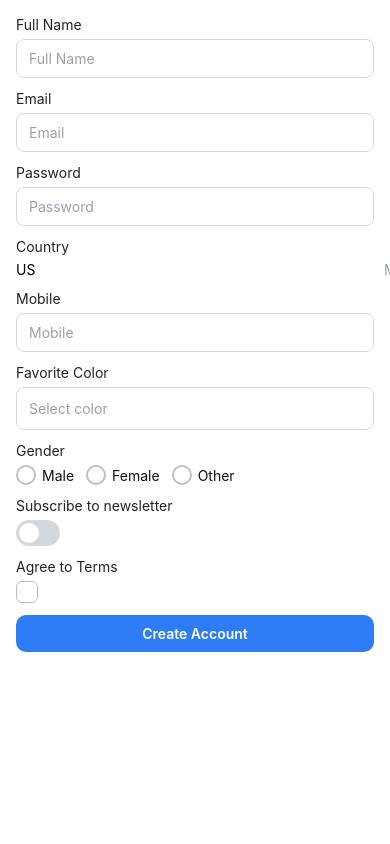
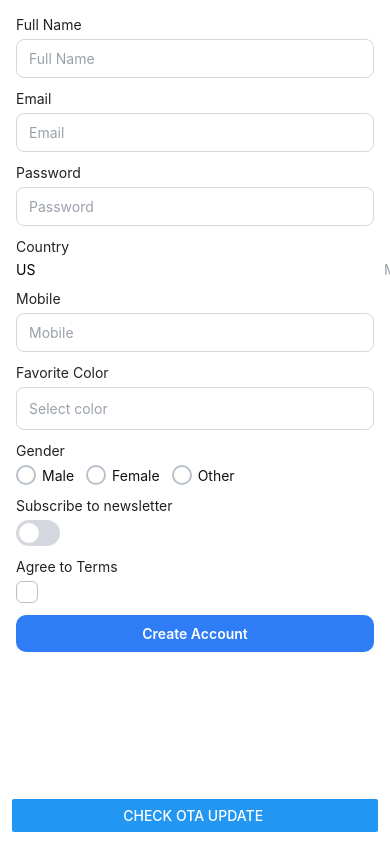
Before and after one commit to ayushnathvani/OTA-bundle, a React Native app: screen / in a window 390 px wide. Built offline with nearby package versions, Linux system fonts and the light colour scheme.

Commit message:
OTA Update

```diff
--- a/App.tsx
+++ b/App.tsx
@@ -5,16 +5,39 @@
  * @format
  */
 
-import { StatusBar, StyleSheet, useColorScheme, View } from 'react-native';
+import {
+  StatusBar,
+  StyleSheet,
+  useColorScheme,
+  View,
+  Button,
+} from 'react-native';
+import { useState } from 'react';
+import { checkGitOTAUpdate } from './src/utils/ota';
 import DemoDynamicFormScreen from './src/screens/DemoDynamicFormScreen';
 
 function App() {
   const isDarkMode = useColorScheme() === 'dark';
+  const [progress, setProgress] = useState(0);
 
   return (
     <View style={styles.container}>
       <StatusBar barStyle={isDarkMode ? 'light-content' : 'dark-content'} />
       <DemoDynamicFormScreen />
+      {/* Simple trigger to test OTA via Git in dev builds */}
+      <View style={styles.otaBar}>
+        <Button
+          title={`Check OTA Update ${
+            progress ? `(${progress.toFixed(0)}%)` : ''
+          }`}
+          onPress={() =>
+            checkGitOTAUpdate({
+              repoUrl: 'https://github.com/ayushnathvani/OTA-bundle.git',
+              onProgress: setProgress,
+            })
+          }
+        />
+      </View>
     </View>
   );
 }
@@ -23,6 +46,9 @@ const styles = StyleSheet.create({
   container: {
     flex: 1,
   },
+  otaBar: {
+    padding: 12,
+  },
 });
 
 export default App;
--- /dev/null
+++ b/src/utils/ota.ts
@@ -0,0 +1,65 @@
+import { Alert, LayoutAnimation, Platform } from 'react-native';
+
+export async function checkGitOTAUpdate({
+  repoUrl,
+  iosBranch = 'iOS',
+  androidBranch = 'android',
+  bundlePathIOS = 'output/main.jsbundle',
+  bundlePathAndroid = 'output/index.android.bundle',
+  onProgress,
+  restartAfterInstall = false,
+}: {
+  repoUrl: string;
+  iosBranch?: string;
+  androidBranch?: string;
+  bundlePathIOS?: string;
+  bundlePathAndroid?: string;
+  onProgress?: (percent: number) => void;
+  restartAfterInstall?: boolean;
+}) {
+  const hotUpdate = require('react-native-ota-hot-update').default;
+  return new Promise<void>(resolve => {
+    hotUpdate.git.checkForGitUpdate({
+      url: repoUrl,
+      branch: Platform.OS === 'ios' ? iosBranch : androidBranch,
+      bundlePath: Platform.OS === 'ios' ? bundlePathIOS : bundlePathAndroid,
+      restartAfterInstall,
+      onCloneFailed(msg: string) {
+        Alert.alert('Clone failed', msg);
+        resolve();
+      },
+      onCloneSuccess() {
+        Alert.alert('Update ready', 'Restart to apply changes', [
+          { text: 'Later' },
+          {
+            text: 'Restart',
+            onPress: () => hotUpdate.resetApp(),
+          },
+        ]);
+        resolve();
+      },
+      onPullFailed(msg: string) {
+        Alert.alert('Pull failed', msg);
+        resolve();
+      },
+      onPullSuccess() {
+        Alert.alert('Update pulled', 'Restart to apply changes', [
+          { text: 'Later' },
+          {
+            text: 'Restart',
+            onPress: () => hotUpdate.resetApp(),
+          },
+        ]);
+        resolve();
+      },
+      onProgress(received: number, total: number) {
+        const percent = (Number(received) / Number(total)) * 100;
+        LayoutAnimation.configureNext(LayoutAnimation.Presets.easeInEaseOut);
+        onProgress?.(percent);
+      },
+      onFinishProgress() {
+        // no-op
+      },
+    });
+  });
+}
```
Also changed, not shown: package.json (+17 -2 lines), 5 other files (tests, documents, lock files or other folders).
